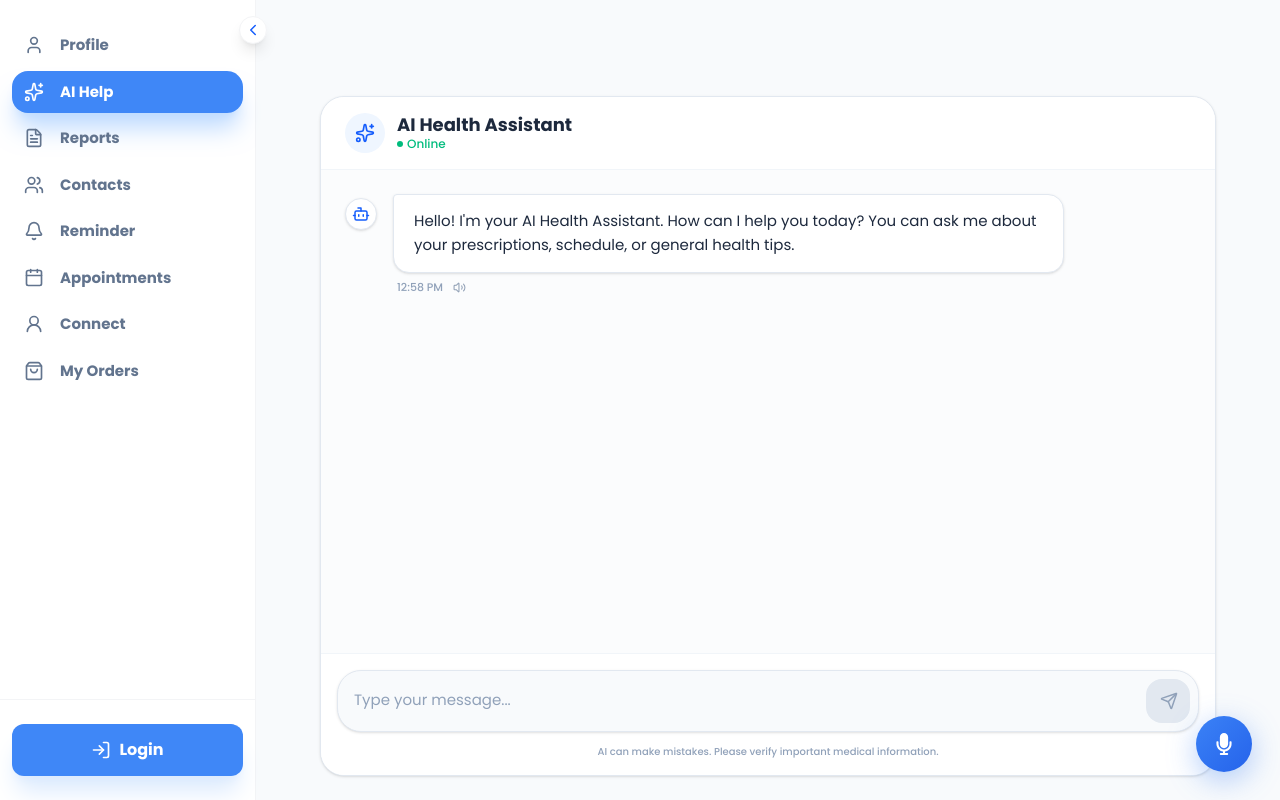
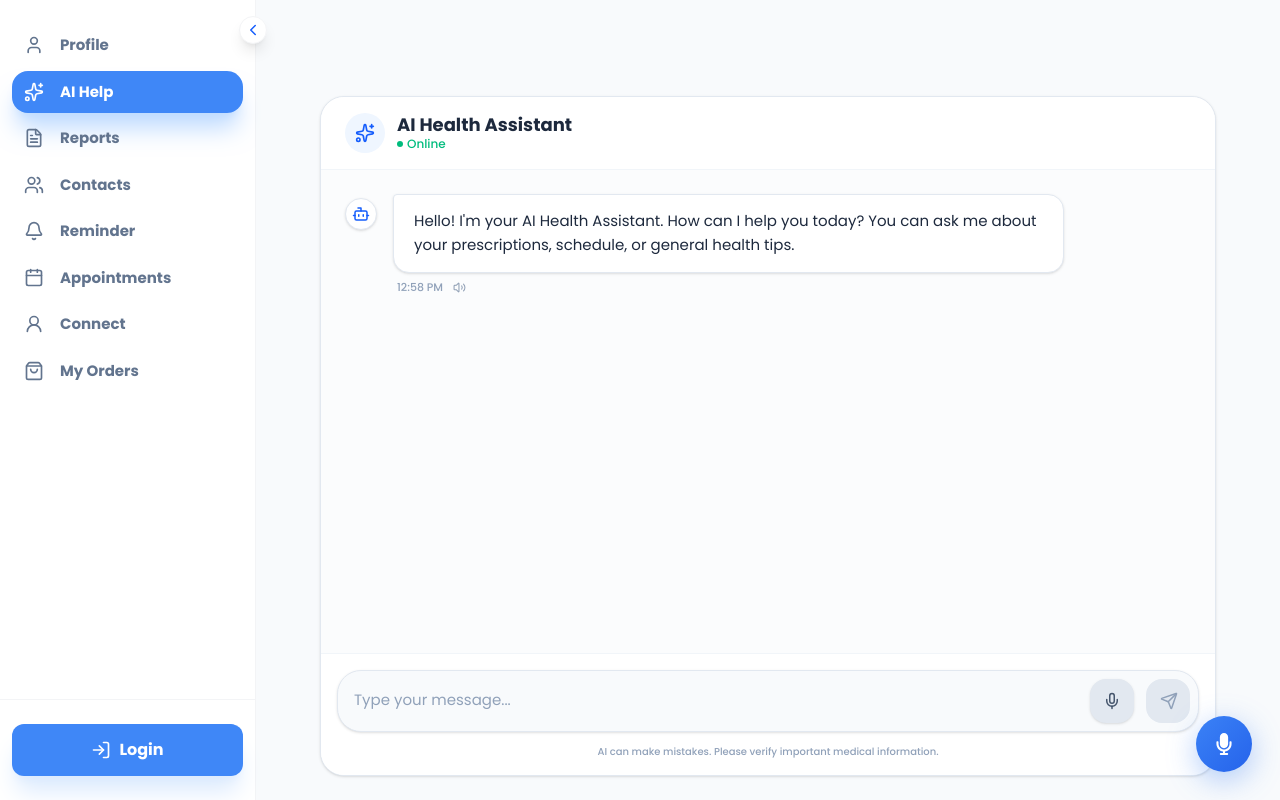
Before and after one commit to yashjangir04/HealthPulse, a React app in the folder frontend/: page /ai-help in a window 1280 px wide. Built offline with nearby package versions, Linux system fonts and the light colour scheme; no server answers; the HTML template or start-up script is replaced by a standard one.

Commit message:
Adding voice command 2 [AI]

```diff
--- a/frontend/src/pages/ChatPage.jsx
+++ b/frontend/src/pages/ChatPage.jsx
@@ -1,7 +1,7 @@
 import React, { useState, useEffect, useRef, useCallback } from "react";
 import { useAuth } from "../auth/AuthContext";
 import { useLocation } from "react-router-dom";
-import { Send, Bot, Sparkles, User as UserIcon, Loader2, Volume2 } from "lucide-react";
+import { Send, Bot, Sparkles, User as UserIcon, Loader2, Volume2, Mic, MicOff } from "lucide-react";
 import { populateDB, resetDB, askQuestion } from "../api/bot";
 
 const INITIAL_MESSAGES = [
@@ -23,6 +23,12 @@ const ChatPage = () => {
   const messagesEndRef = useRef(null);
   // Store detected language from voice command for TTS reply
   const voiceLangRef = useRef("hi");
+
+  // Microphone recording states
+  const [isRecording, setIsRecording] = useState(false);
+  const mediaRecorderRef = useRef(null);
+  const audioChunksRef = useRef([]);
+  const streamRef = useRef(null);
 
   useEffect(() => {
     const handleExit = () => {
@@ -142,6 +148,66 @@ const ChatPage = () => {
       return () => clearTimeout(t);
     }
   }, [location.state, loading, sendMessage]);
+
+  const handleToggleMic = async () => {
+    if (isRecording) {
+      if (mediaRecorderRef.current && mediaRecorderRef.current.state !== "inactive") {
+        mediaRecorderRef.current.stop();
+      }
+      setIsRecording(false);
+      return;
+    }
+
+    try {
+      const stream = await navigator.mediaDevices.getUserMedia({ audio: true });
+      streamRef.current = stream;
+      const mediaRecorder = new MediaRecorder(stream);
+      mediaRecorderRef.current = mediaRecorder;
+      audioChunksRef.current = [];
+
+      mediaRecorder.ondataavailable = (e) => {
+        if (e.data.size > 0) audioChunksRef.current.push(e.data);
+      };
+
+      mediaRecorder.onstop = async () => {
+        setIsTyping(true);
+        const blob = new Blob(audioChunksRef.current, { type: "audio/webm" });
+        const form = new FormData();
+        form.append("audio", blob, "command.webm");
+
+        try {
+          const res = await fetch("http://127.0.0.1:5501/api/voice-command", { method: "POST", body: form });
+          const data = await res.json();
+          if (!res.ok) throw new Error(data.error || "Server error");
+
+          if (data.chatMessage) {
+            voiceLangRef.current = data.detectedLanguage || "hi";
+            sendMessage(data.chatMessage, true);
+          } else {
+            // Even if the intent is not a pure chat message, if we are in chat just send the translated text
+            if (data.translatedText) {
+              voiceLangRef.current = data.detectedLanguage || "hi";
+              sendMessage(data.translatedText, true);
+            }
+          }
+        } catch (err) {
+          console.error("Voice processing error:", err);
+          setIsTyping(false);
+        } finally {
+          if (streamRef.current) {
+            streamRef.current.getTracks().forEach((track) => track.stop());
+            streamRef.current = null;
+          }
+        }
+      };
+
+      mediaRecorder.start();
+      setIsRecording(true);
+    } catch (err) {
+      console.error("Mic access denied:", err);
+      alert("Microphone access is required to use this feature.");
+    }
+  };
 
   const handleSendMessage = async (e) => {
     e.preventDefault();
@@ -270,6 +336,18 @@ const ChatPage = () => {
               rows={1}
             />
             <button
+              type="button"
+              onClick={handleToggleMic}
+              disabled={isTyping && !isRecording}
+              className={`shrink-0 w-11 h-11 rounded-2xl flex items-center justify-center transition-colors shadow-sm ${
+                isRecording
+                  ? "bg-red-500 hover:bg-red-600 text-white animate-pulse"
+                  : "bg-slate-200 hover:bg-slate-300 text-slate-600"
+              }`}
+            >
+              {isRecording ? <MicOff size={18} /> : <Mic size={18} />}
+            </button>
+            <button
               type="submit"
               disabled={!inputValue.trim() || isTyping}
               className="shrink-0 w-11 h-11 bg-blue-600 hover:bg-blue-700 disabled:bg-slate-200 disabled:text-slate-400 text-white rounded-2xl flex items-center justify-center transition-colors shadow-sm disabled:shadow-none"
```
Also changed, not shown: 2 other files (tests, documents, lock files or other folders).
